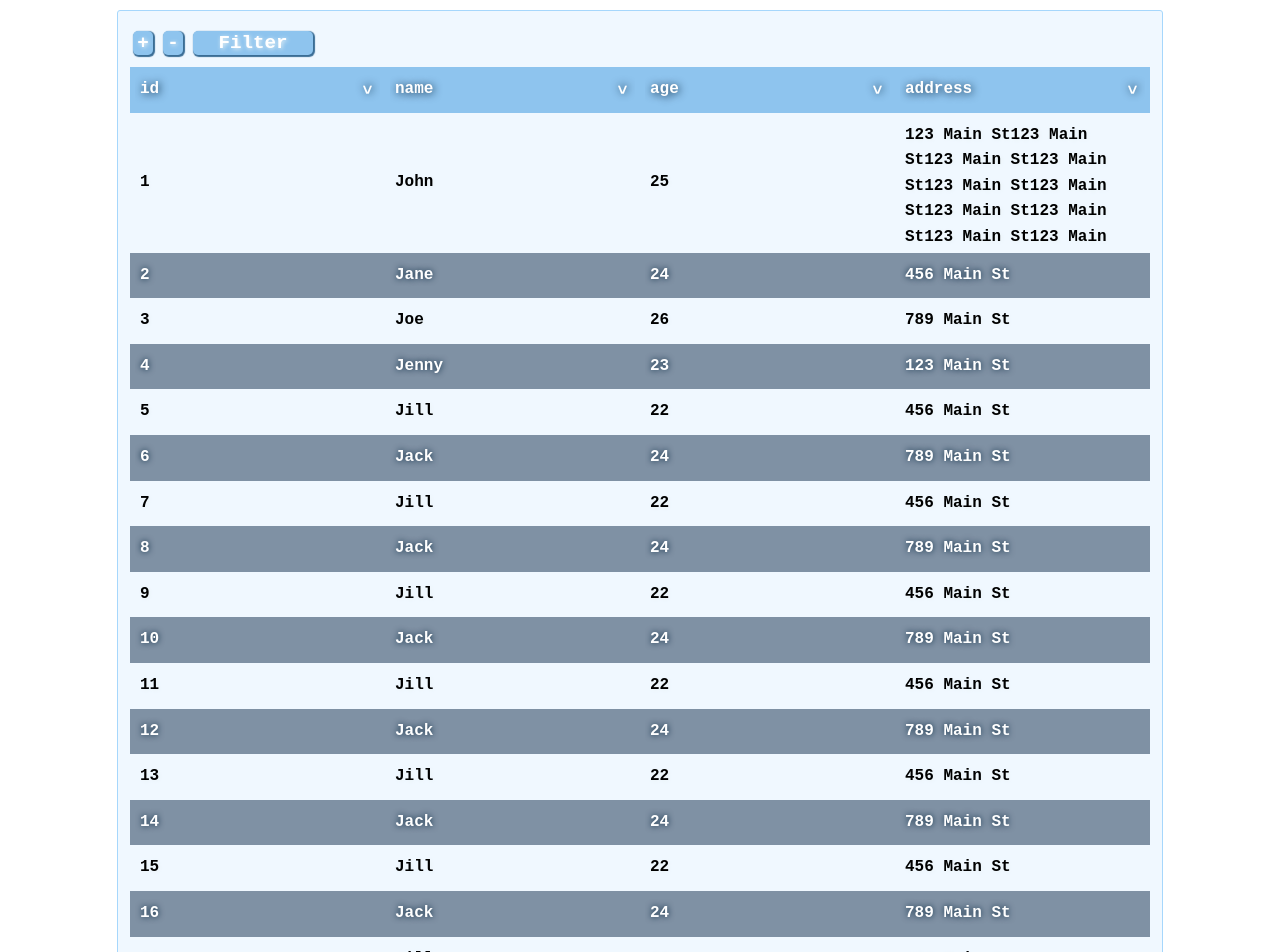
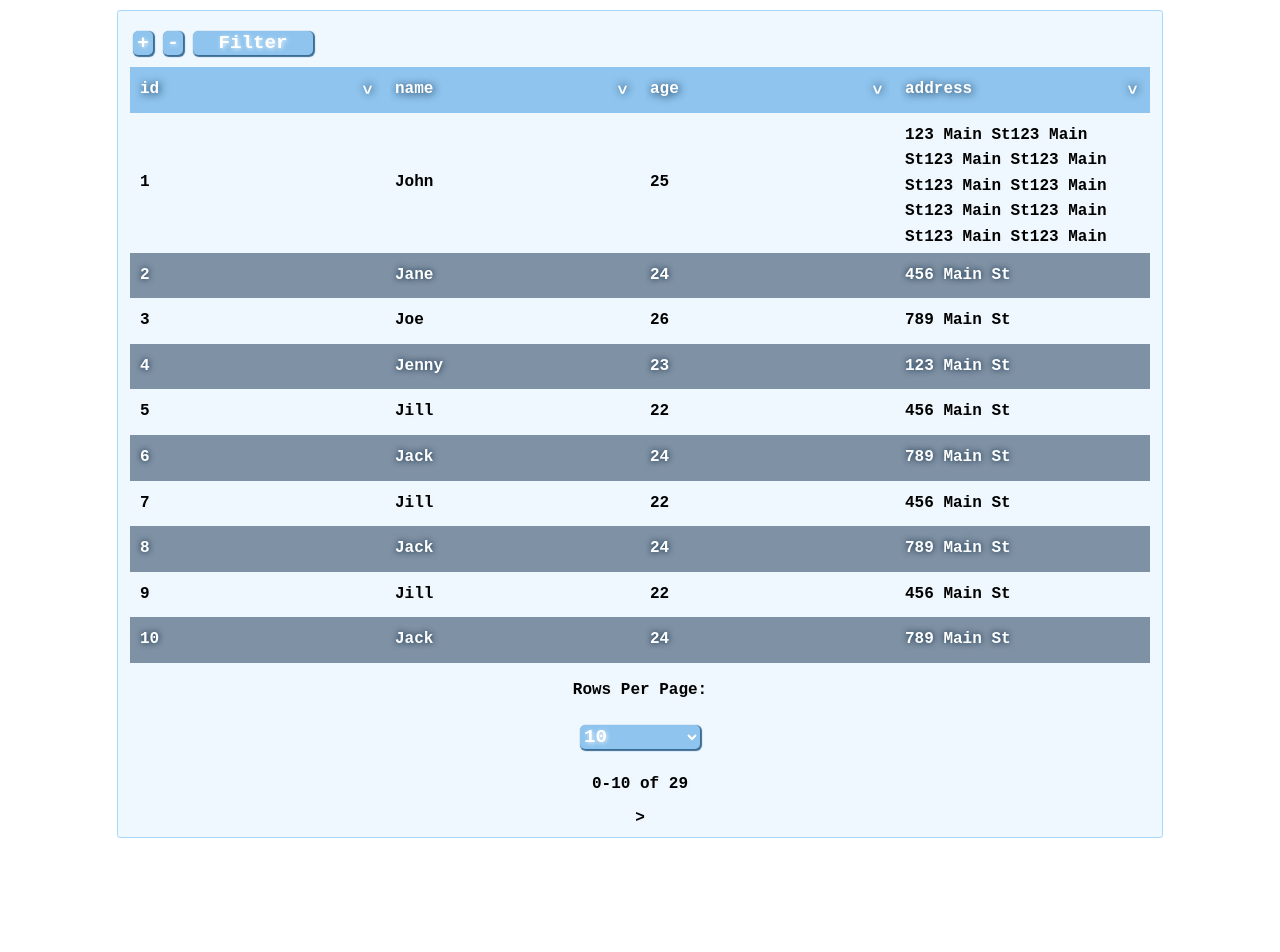
Before and after one commit to MertOzerdem/react-table, a React (Create React App) app: page / in a window 1280 px wide. Shown: the top 952 px of the page. After the commit the page ends 848 px from the top, so only its background shows below. Built offline with nearby package versions, Linux system fonts and the light colour scheme.

Commit message:
partial pagination update

```diff
--- a/src/components/Table/Table.js
+++ b/src/components/Table/Table.js
@@ -47,10 +47,10 @@ const Pagination = (props) => {
     };
 
     useEffect(() => {
-        chunkedData = _.chunk(data, rowsPerPage.value);
-        console.log('rowPer: ', rowsPerPage.value);
-        console.log('chunkedData: ', chunkedData[currentPage - 1]);
-        pageEvent(chunkedData[currentPage - 1]);
+        pageEvent({
+            currentPage: currentPage,
+            rowsPerPage: Number(rowsPerPage.value),
+        });
     }, [rowsPerPage, currentPage]);
 
     const getPageRange = () => {
@@ -64,9 +64,9 @@ const Pagination = (props) => {
             <div>
                 <p>{paginationText}</p>
                 <Selector className={className} defaultOption={rowsPerPage.value} options={options[0]} handler={handleChangeRowsPerPage} />
-                {/* <div className={currentPage - 1 === 0 && styles.hide} onClick={() => handleChangePage(-1)}>{icons.back}</div> */}
+                <div className={currentPage - 1 === 0 && styles.hide} onClick={() => handleChangePage(-1)}>{icons.back}</div>
                 <p>{getPageRange()}</p>
-                {/* <div className={currentPage >= chunkedData.length && styles.hide} onClick={() => handleChangePage(1)}>{icons.next}</div> */}
+                <div className={currentPage >= chunkedData.length && styles.hide} onClick={() => handleChangePage(1)}>{icons.next}</div>
             </div>
         </div>
     )
@@ -117,8 +117,7 @@ const Filter = (props) => {
 }
 
 const Table = (props) => {
-    const [filterArray, setFilterArray] = useState([]);
-    const [filterObjects, setFilterObjects] = useState([]);
+    let sortList = {};
     const tableData = props.data;
     const style = useSpring({
         delay: 500,
@@ -128,15 +127,20 @@ const Table = (props) => {
     });
     const columnHeaders = Object.keys(tableData[0]);
     const [data, setData] = useState(tableData);
-    let sortList = {};
+    const [filterArray, setFilterArray] = useState([]);
+    const [filterObjects, setFilterObjects] = useState([]);
+    const [paginatedData, setPaginationedData] = useState({
+        currentPage: 1,
+        rowsPerPage: props.rowsPerPage[1],
+    });
 
     columnHeaders.forEach(header => {
         return sortList[header] = 'asc'
-    })
+    });
 
     const [currentSort, setCurrentSort] = useState(sortList);
 
-    const sortHandler = (sortTarget) => {
+    const handleSort = (sortTarget) => {
         setCurrentSort(({ [sortTarget]: val, ...rest }) => {
             return {
                 [sortTarget]: val === 'asc' ? 'desc' : 'asc',
@@ -168,11 +172,7 @@ const Table = (props) => {
         sortData()
     }, [currentSort])
 
-    const handleSort = (sortTarget) => {
-        sortHandler(sortTarget)
-    }
-
-    const handleFilter = (operation) => {
+    const addRemoveFilter = (operation) => {
         if (operation === '+') {
             setFilterArray((prev) => [...prev, true])
         } else {
@@ -209,16 +209,52 @@ const Table = (props) => {
             tempData = _.filter(tempData, filterFunction)
         });
 
+        return tempData;
+    }
+
+    // let chunkedData = _.chunk(data, rowsPerPage.value);
+
+    const pagination = {
+        handlePagination: (paginationData) => {
+            console.log('paginationData: ', paginationData);
+            setPaginationedData(paginationData)
+        },
+        paginateTable: (data) => {
+            const chunkData = _.chunk(data, paginatedData.rowsPerPage);
+
+            return chunkData[paginatedData.currentPage - 1];
+        }
+    }
+
+    const setTableData = () => {
+        let tempData = FilterData();
+        tempData = pagination.paginateTable(tempData);
+
         setData(tempData);
         sortData(tempData);
     }
 
+    useEffect(() => {
+        setTableData();
+    }, [paginatedData, currentSort])
+    // const handlePagination = (paginationData) => {
+    //     console.log('paginationData: ', paginationData);
+    //     setPaginationedData(paginationData)
+    // }
+
+    // useEffect(() => {
+    //     chunkedData = _.chunk(data, rowsPerPage.value);
+    //     console.log('rowPer: ', rowsPerPage.value);
+    //     console.log('chunkedData: ', chunkedData[currentPage - 1]);
+    //     pageEvent(chunkedData[currentPage - 1]);
+    // }, [rowsPerPage, currentPage]);
+
     return (
         <animated.div className={styles['table-wrapper']} style={style}>
             <div className={styles['button-wrapper']}>
-                <button className={`${styles['filter-button']} ${styles['filter-control']}`} onClick={() => handleFilter('+')}>+</button>
-                <button className={`${styles['filter-button']} ${styles['filter-control']}`} onClick={() => handleFilter('-')}>-</button>
-                <button className={styles['filter-button']} onClick={FilterData}>Filter</button>
+                <button className={`${styles['filter-button']} ${styles['filter-control']}`} onClick={() => addRemoveFilter('+')}>+</button>
+                <button className={`${styles['filter-button']} ${styles['filter-control']}`} onClick={() => addRemoveFilter('-')}>-</button>
+                <button className={styles['filter-button']} onClick={setTableData}>Filter</button>
             </div>
             {filterArray.map((filter, key) => {
                 return filter && <Filter getFilterValue={getFilterValue} id={key} key={key} data={columnHeaders} />
@@ -237,7 +273,7 @@ const Table = (props) => {
                     </tr>
 
                     {data.map((cell) => {
-                        {console.log(cell)}
+                        // {console.log(cell)}
                         return (
                             <tr key={cell.id} className={styles.row}>
                                 {columnHeaders.map((header, key) => {
@@ -250,10 +286,7 @@ const Table = (props) => {
                     })}
                 </tbody>
             </table>
-            <Pagination className={styles['pagination-select']} options={props.rowsPerPage} data={props.data} paginationText={props.paginationText}
-            pageEvent={data => {
-                console.log('pagination end: ', data);
-                sortData(data)}} />
+            <Pagination className={styles['pagination-select']} options={props.rowsPerPage} data={props.data} paginationText={props.paginationText} pageEvent={data => pagination.handlePagination(data)} />
         </animated.div>
     )
 }
```
